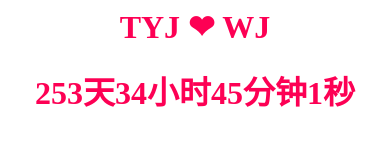
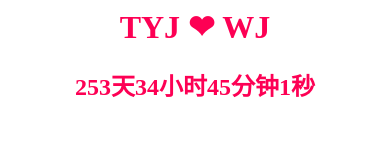
Before and after one commit to JadeTao/luvletter-go, a plain HTML site: page public/index.html in a window 390 px wide. Drawn offline with nearby package versions, Linux system fonts and the light colour scheme.

Commit message:
enhancement(index): add mobile support

```diff
--- a/public/index.html
+++ b/public/index.html
@@ -1,9 +1,12 @@
+<meta name="viewport" content="width=device-width,initial-scale=1,maximum-scale=1">
 <h1>TYJ ❤ WJ</h1>
-<h1 id="time"></h1>
+<h2 id="time"></h2>
 <style>
-  h1 {
+  h1,
+  h2 {
     text-align: center;
     color: #fd0054;
+    word-wrap: no-wrap;
   }
 </style>
 <script src="https://cdnjs.cloudflare.com/ajax/libs/moment.js/2.22.2/moment.min.js"></script>
```
